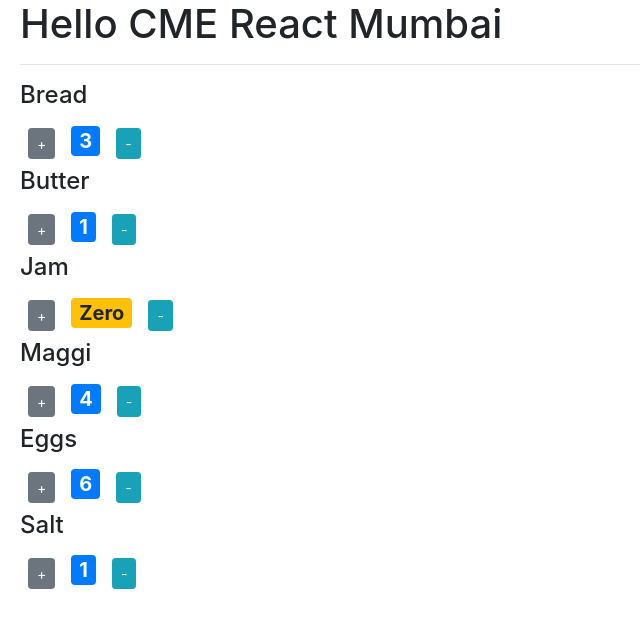
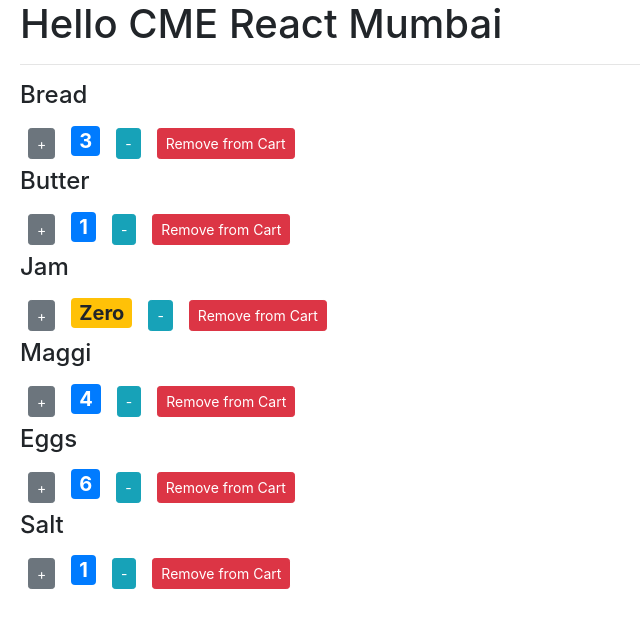
Before and after one commit to codewithz/cme-react-playground, a React (Create React App) app: page / in a window 1280 px wide. Shown: the top 628 px of the page, without its empty margins (0-640 px from the left). Built offline with nearby package versions, Linux system fonts and the light colour scheme.

Commit message:
Child to Parent | Single Source of Truth

```diff
--- a/src/components/UseCaseTwo/ProductComponent.jsx
+++ b/src/components/UseCaseTwo/ProductComponent.jsx
@@ -2,47 +2,58 @@ import React, { useState } from 'react'
 
 export default function ProductComponent(props) {
 
-    const [name, setName] = useState(props.name)
-    const [quantity, setQuantity] = useState(props.quantity)
-    const [productId, setProductId] = useState(props.id)
+    // const [name, setName] = useState(props.name)
+    // const [quantity, setQuantity] = useState(props.quantity)
+    // const [productId, setProductId] = useState(props.id)
 
-
+    const { product } = props
 
     const styles = {
         fontSize: 20,
         fontWeight: 'bold'
     }
 
-    const formatQuantity = () => quantity === 0 ? 'Zero' : quantity
+    const formatQuantity = () => product.quantity === 0 ? 'Zero' : product.quantity
 
-    const handleIncrement = () => {
-        setQuantity(quantity + 1)
-    }
+    // const handleIncrement = () => {
+    //     setQuantity(quantity + 1)
+    // }
 
-    const handleDecrement = () => {
-        if (quantity >= 1) {
-            setQuantity(quantity - 1)
-        }
-    }
+    // const handleDecrement = () => {
+    //     if (quantity >= 1) {
+    //         setQuantity(quantity - 1)
+    //     }
+    // }
+
+    // const handleIncrement = () => {
+    //     props.onIncrement(product)
+    // }
 
     const getBadgeClasses = () => {
         let classes = "badge m-2 badge-"
-        classes += (quantity === 0) ? "warning" : "primary"
+        classes += (product.quantity === 0) ? "warning" : "primary"
         return classes
     }
     return (
         <div>
-            <h4>{name}</h4>
+            <h4>{product.name}</h4>
             <button className='btn btn-secondary btn-sm m-2'
-                onClick={handleIncrement}
+                onClick={() => props.onIncrement(product)}
             >
                 +
             </button>
-            <span style={styles} className={getBadgeClasses()}>{formatQuantity()}</span>
+            <span style={styles} className={getBadgeClasses()}>
+                {formatQuantity()}
+            </span>
             <button className='btn btn-info btn-sm m-2'
-                onClick={handleDecrement}
+                onClick={() => props.onDecrement(product)}
             >
                 -
+            </button>
+            <button className='btn btn-danger btn-sm m-2'
+                onClick={() => props.removeFromCart(product.id)}
+            >
+                Remove from Cart
             </button>
         </div >
     )
--- a/src/components/UseCaseTwo/ProductListComponent.jsx
+++ b/src/components/UseCaseTwo/ProductListComponent.jsx
@@ -14,6 +14,28 @@ export default function ProductListComponent() {
 
     const [products, setProducts] = useState(productList)
 
+    const handleIncrement = (product) => {
+        const productsClone = [...products]
+        const index = productsClone.indexOf(product)
+        productsClone[index] = { ...product }
+        productsClone[index].quantity++
+        setProducts(productsClone)
+    }
+
+    const handleDecrement = (product) => {
+        const productsClone = [...products]
+        const index = productsClone.indexOf(product)
+        productsClone[index] = { ...product }
+        productsClone[index].quantity--
+        setProducts(productsClone)
+    }
+
+    const removeFromCart = (productIdToBeRemoved) => {
+        const filteredProducts =
+        products.filter((product) => (product.id != productIdToBeRemoved))
+        setProducts(filteredProducts)
+    }
+
 
 
     return (
@@ -23,9 +45,14 @@ export default function ProductListComponent() {
                 products.map((product) =>
                     <ProductComponent
                         key={product.id}
-                        name={product.name}
-                        quantity={product.quantity}
-                        id={product.id}
+                        product={product}
+                        onIncrement={handleIncrement}
+                        onDecrement={handleDecrement}
+                        removeFromCart={removeFromCart}
+                    // name={product.name}
+                    // quantity={product.quantity}
+                    // id={product.id}
+
                     />
                 )
             }
```
